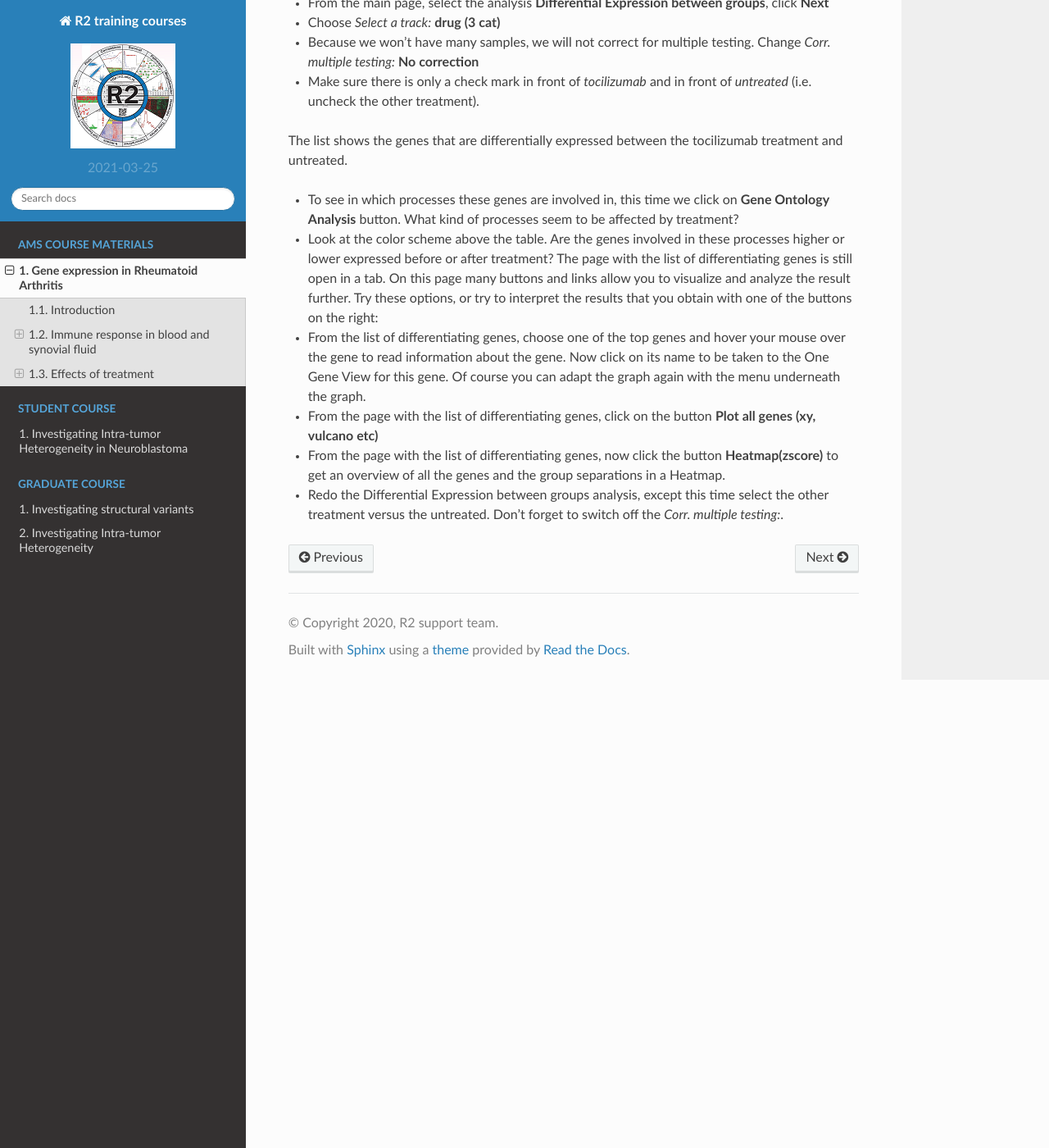
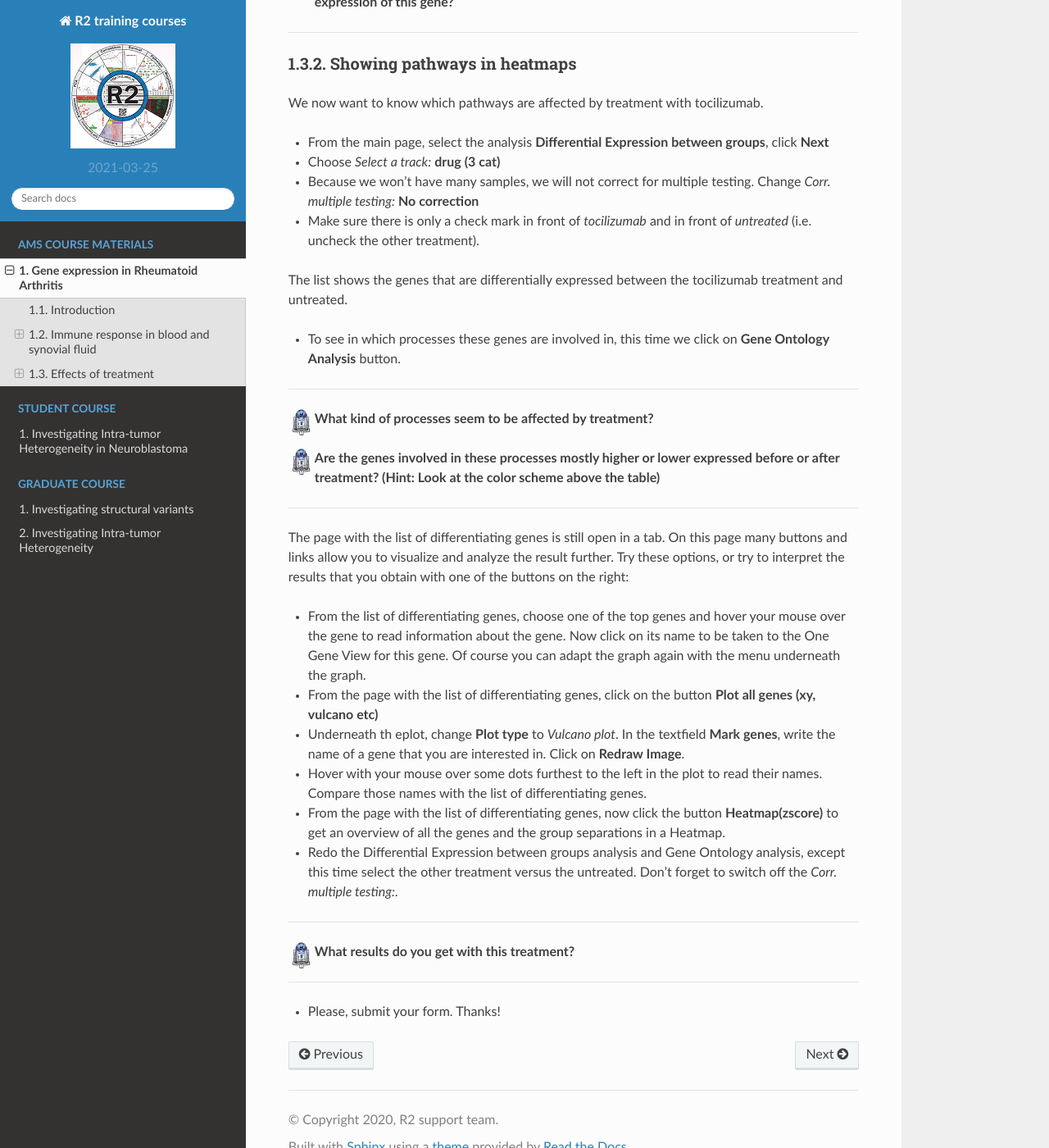
Before and after one commit to antronerds/r2-training-courses, a Sphinx documentation site: the page built from docs/RNA_seq_data_analysis_Using_Rheumatoid_Arthritis_data.md, in a window 1280 px wide and 1400 px high, scrolled down 9838 px. Shown: the whole window at 82% size. Built offline with Sphinx 7.4.7 and the Read the Docs theme 2.0.0, drawn with Linux system fonts in a browser that asks for light colours; pages that are not in the unit, such as notebooks, are missing from menus; some of the changed text lies outside the part shown.

Commit message:
AMS last adaptations button

```diff
--- a/docs/RNA_seq_data_analysis_Using_Rheumatoid_Arthritis_data.md
+++ b/docs/RNA_seq_data_analysis_Using_Rheumatoid_Arthritis_data.md
@@ -204,6 +204,7 @@ When you look at such large gene lists (read how many combinations meet our crit
  In the introduction of this document you read the hypothesis of Lee et al. that inflammatory responses in peripheral blood are different from those in the arthritic joint.
  Of course, this simple analysis pipeline does not answer the question whether perepheral blood samples can be used in stead of synovial fluid samples to guide rheumatoid arthritis treatment. We merely have provided an initial insight into the complexity of T cells and some differences between synovial fluid and perepheral blood gene expressions that are involved in immune respone.
 
+ * Please, submit your form. Thanks!
 
  Effects of treatment
 ---
@@ -279,6 +280,13 @@ Since this set is treatment related, let's plot the data to see if treatment has
 <br><br>
 
 
+---
+
+
+![](_static/images/R2d2_logo.png)**Which gene did you choose and what can you tell about the effect of treatment on the expression of this gene?**
+
+---
+
 ##### Showing pathways in heatmaps
 
 We now want to know which pathways are affected by treatment with tocilizumab.
@@ -288,11 +296,33 @@ We now want to know which pathways are affected by treatment with tocilizumab.
 * Make sure there is only a check mark in front of *tocilizumab* and in front of *untreated* (i.e. uncheck the other treatment).
 
 The list shows the genes that are differentially expressed between the tocilizumab treatment and untreated.
-* To see in which processes these genes are involved in, this time we click on **Gene Ontology Analysis** button. What kind of processes seem to be affected by treatment?
-* Look at the color scheme above the table. Are the genes involved in these processes higher or lower expressed before or after treatment?
+* To see in which processes these genes are involved in, this time we click on **Gene Ontology Analysis** button.
+
+
+---
+
+
+ ![](_static/images/R2d2_logo.png)**What kind of processes seem to be affected by treatment?**
+
+ ![](_static/images/R2d2_logo.png)**Are the genes involved in these processes mostly higher or lower expressed before or after treatment? (Hint: Look at the color scheme above the table)**
+
+---
+
 The page with the list of differentiating genes is still open in a tab. On this page many buttons and links allow you to visualize and analyze the result further. Try these options, or try to interpret the results that you obtain with one of the buttons on the right:
 * From the list of differentiating genes, choose one of the top genes and hover your mouse over the gene to read information about the gene. Now click on its name to be taken to the One Gene View for this gene. Of course you can adapt the graph again with the menu underneath the graph.
 * From the page with the list of differentiating genes, click on the button **Plot all genes (xy, vulcano etc)**
+* Underneath th eplot, change **Plot type** to *Vulcano plot*. In the textfield **Mark genes**, write the name of a gene that you are interested in. Click on **Redraw  Image**.
+* Hover with your mouse over some dots furthest to the left in the plot to read their names. Compare those names with the list of differentiating genes.
 * From the page with the list of differentiating genes, now click the button **Heatmap(zscore)** to get an overview of all the genes and the group separations in a Heatmap.
 
-* Redo the Differential Expression between groups analysis, except this time select the other treatment versus the untreated. Don't forget to switch off the *Corr. multiple testing:*.
+* Redo the Differential Expression between groups analysis and Gene Ontology analysis, except this time select the other treatment versus the untreated. Don't forget to switch off the *Corr. multiple testing:*.
+
+
+---
+
+ ![](_static/images/R2d2_logo.png)**What results do you get with this treatment?**
+
+
+---
+
+* Please, submit your form. Thanks!
```
